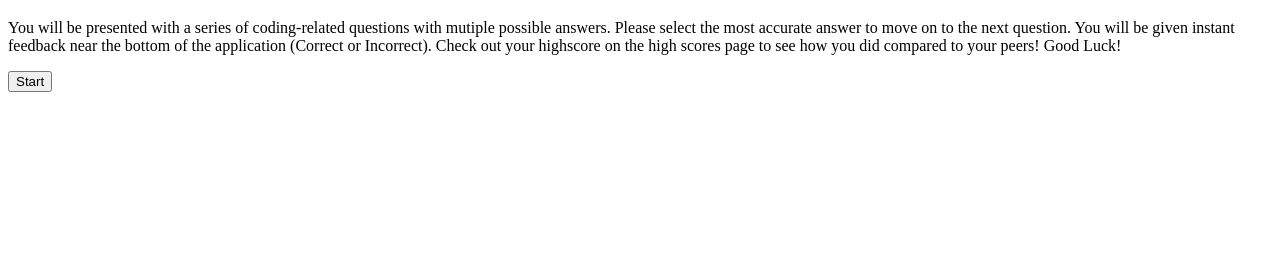
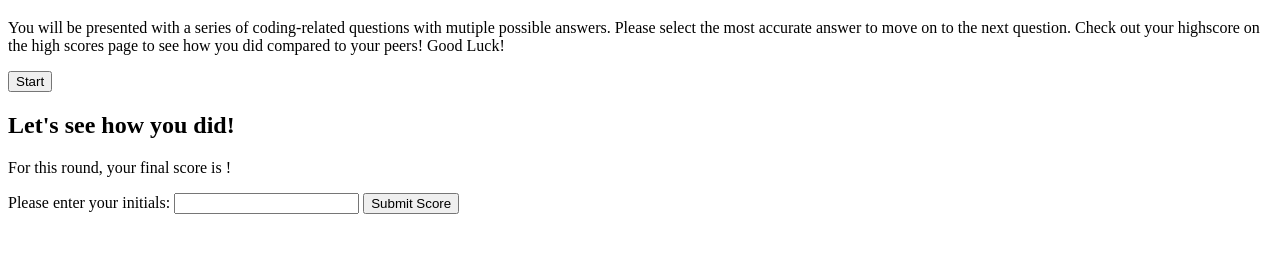
Before and after one commit to batgal/APIsCodeQuiz, a plain HTML site: page index.html in a window 1280 px wide. Shown: the part 113-366 px from the top of the page. Drawn offline with Linux system fonts and the light colour scheme.

Commit message:
adjustments made to home HTML

```diff
--- a/index.html
+++ b/index.html
@@ -8,25 +8,38 @@
     <title>APIs Code Quiz Home</title>
   </head>
   <body>
+    <nav>
+      <ul class="nav">
+        <li class="highScores">View High Scores</li>
+        <li class="timer">Timer</li>
+      </ul>
+    </nav>
     <div class="flexContainer">
-      <nav>
-        <ul class="nav">
-          <li class="highScores">View High Scores</li>
-          <li class="timer">Timer</li>
-        </ul>
-      </nav>
       <h1>Coding Quiz Challenge</h1>
       <p>
         You will be presented with a series of coding-related questions with
         mutiple possible answers. Please select the most accurate answer to move
-        on to the next question. You will be given instant feedback near the
-        bottom of the application (Correct or Incorrect). Check out your
-        highscore on the high scores page to see how you did compared to your
-        peers! Good Luck!
+        on to the next question. Check out your highscore on the high scores
+        page to see how you did compared to your peers! Good Luck!
       </p>
       <button class="btn">Start</button>
 
-      <script src="./assets/script.js"></script>
+      <div class="questions hidden">
+        <h2 id="question"></h2>
+        <div id="multChoice" class="answers"></div>
+      </div>
+      <div class="finalScreen hidden">
+        <h2>Let's see how you did!</h2>
+        <p>
+          For this round, your final score is <span class="finalScore"></span>!
+        </p>
+        <p>
+          Please enter your initials:
+          <input type="text" class="initials" max="3" />
+          <button id="highScoreSubmit">Submit Score</button>
+        </p>
+      </div>
     </div>
+    <script src="./assets/script.js"></script>
   </body>
 </html>
```
